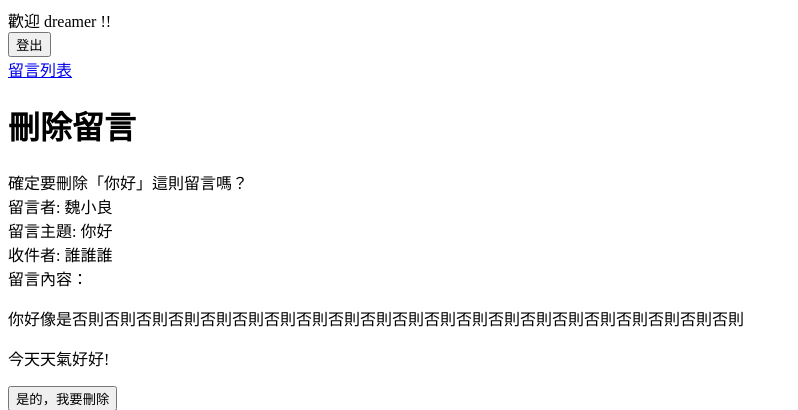
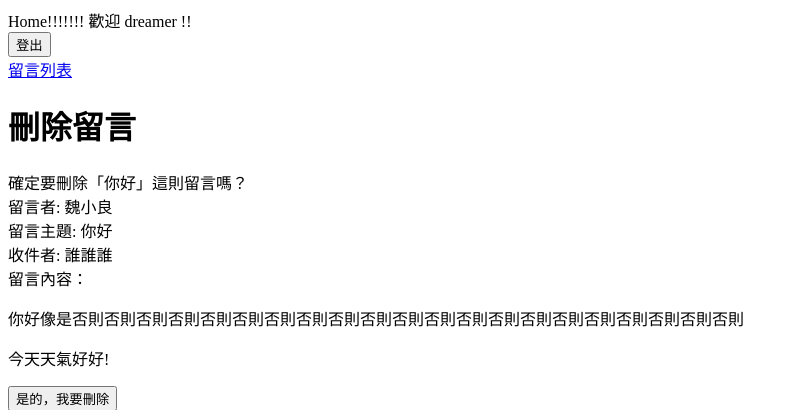
Before and after one commit to dcsh-dreamer/guestbook2024, a Django app: page /message/1/delete/ in a window 1280 px wide. Shown: the top 410 px of the page, without its empty margins (0-798 px from the left). Run offline with Django 5.2, Linux system fonts and the light colour scheme; a user stored in the database is signed in; data comes from the database, SQL or seed files in the repository.

```diff
--- a/message/templates/base.html
+++ b/message/templates/base.html
@@ -6,6 +6,7 @@
     <title>留言板{% block title %}{% endblock %}</title>
 </head>
 <body>
+    Home!!!!!!!
     {% if user.is_authenticated %}
         歡迎 {{ user.username }} !!
         <form action="{% url 'logout' %}" method="post">
```
